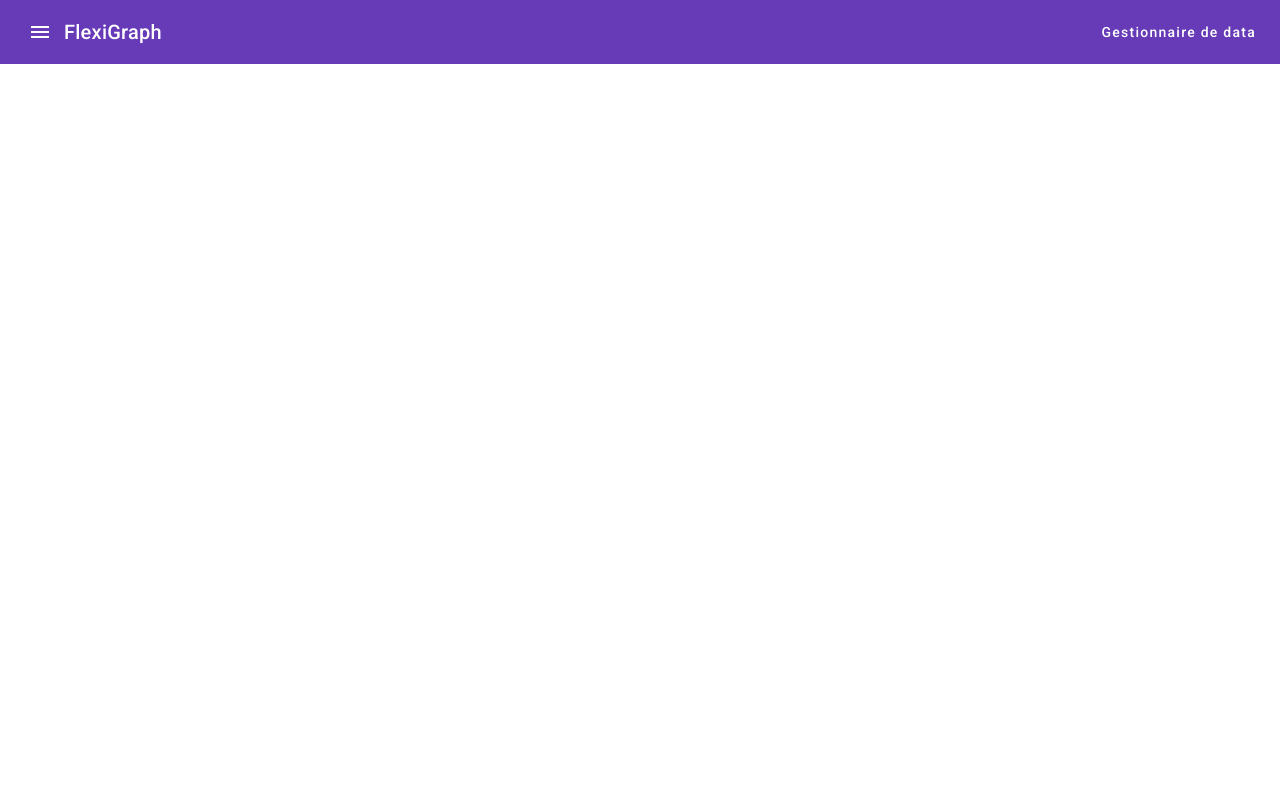
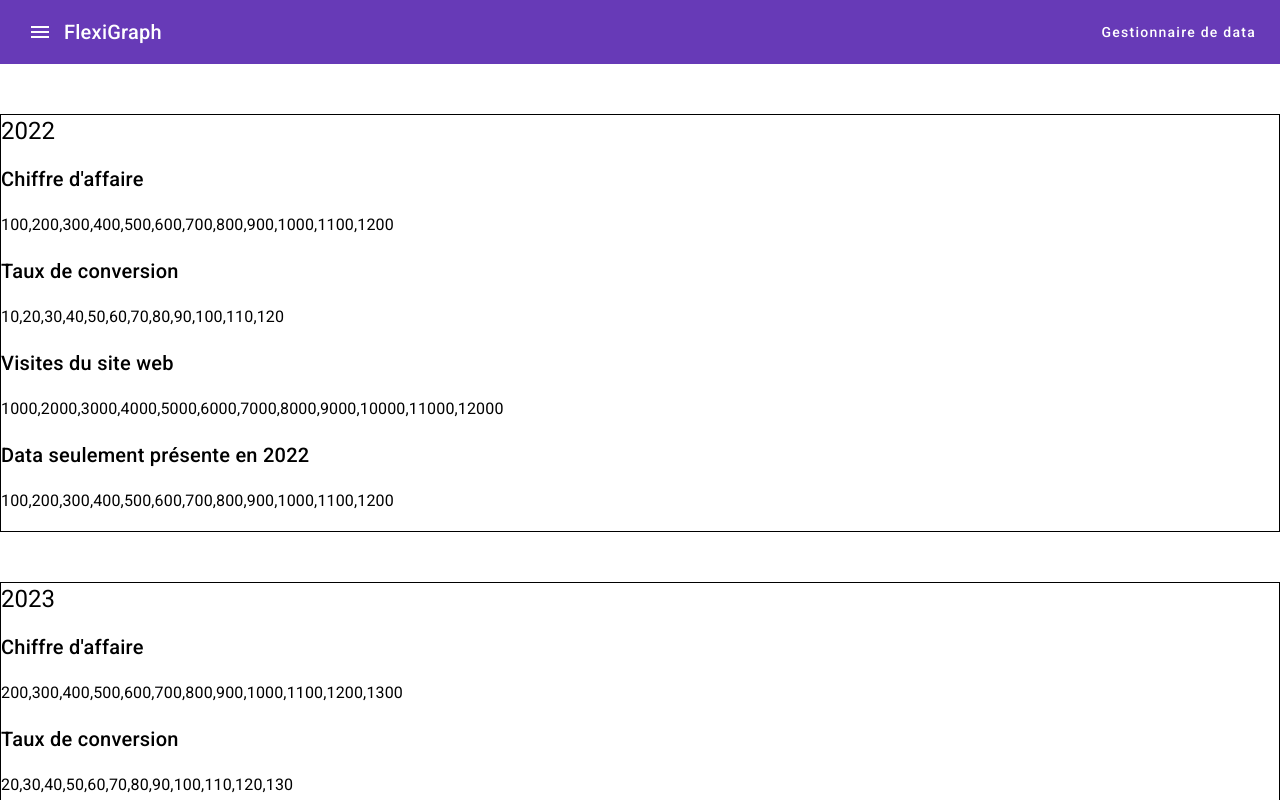
Before and after one commit to Foxenz/flexigraph, an Angular app: page /data-management in a window 1280 px wide. Shown: the top 800 px of the page. Built offline with nearby package versions, Linux system fonts and the light colour scheme.

Commit message:
Affichage des data de list of data

```diff
--- a/src/app/feature/data-management/data-management.component.html
+++ b/src/app/feature/data-management/data-management.component.html
@@ -1 +1,12 @@
 <app-navbar />
+
+@for (data of chartManager.listOfData; track data) {
+  <div style="border: 1px solid black; margin-top: 50px">
+    <h1>{{ data.year }}</h1>
+
+    @for (data2 of data.data; track data2) {
+      <h2>{{ data2.label }}</h2>
+      <h3>{{ data2.valuePerMonth }}</h3>
+    }
+  </div>
+}
--- a/src/app/feature/data-management/data-management.component.ts
+++ b/src/app/feature/data-management/data-management.component.ts
@@ -1,5 +1,6 @@
 import { Component } from '@angular/core';
 import { NavbarComponent } from '../../shared/components/navbar/navbar.component';
+import { ChartManager } from '../../shared/managers/chart.manager';
 
 @Component({
   selector: 'app-data-management',
@@ -7,5 +8,8 @@ import { NavbarComponent } from '../../shared/components/navbar/navbar.component
   imports: [NavbarComponent],
   templateUrl: './data-management.component.html',
   styleUrl: './data-management.component.scss',
+  providers: [ChartManager],
 })
-export class DataManagementComponent {}
+export class DataManagementComponent {
+  constructor(public chartManager: ChartManager) {}
+}
```
